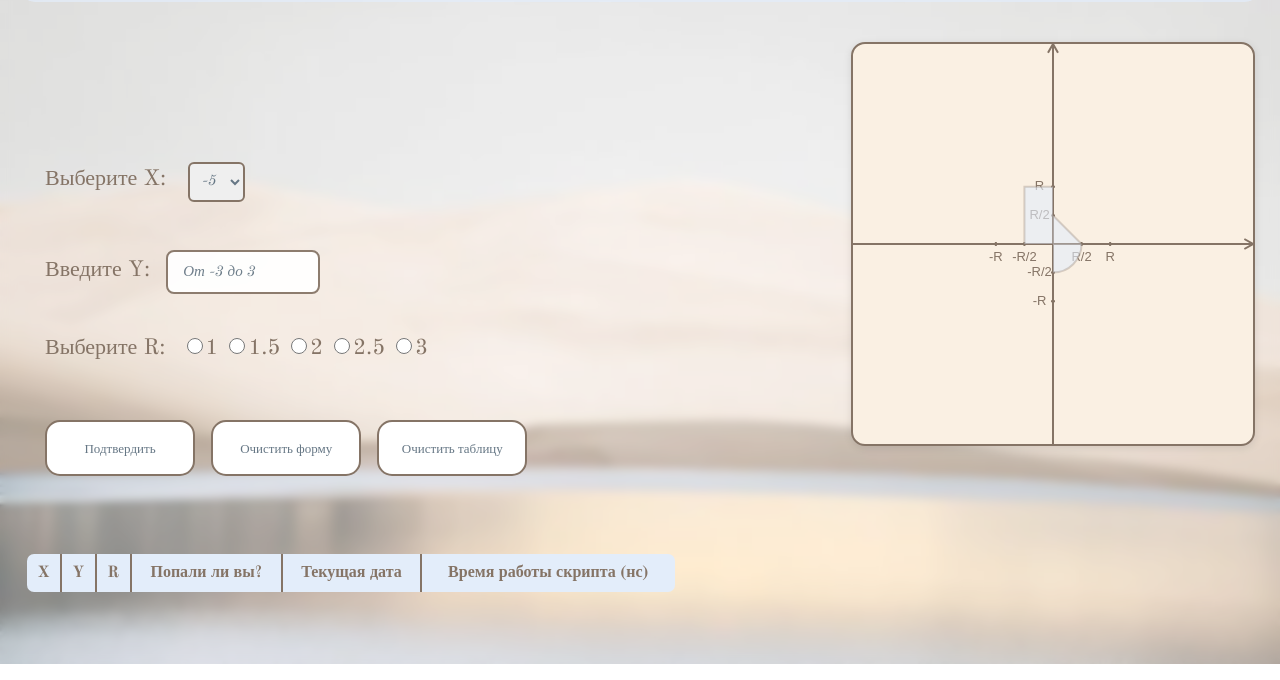
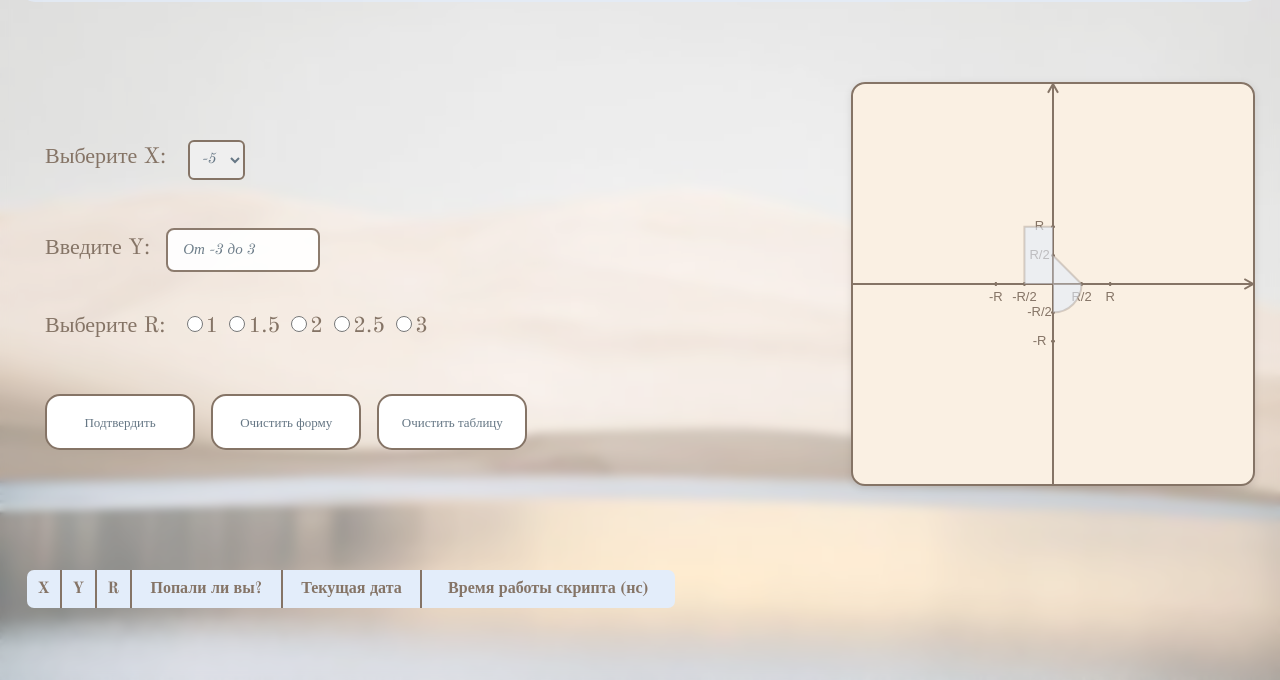
Before and after one commit to LunarSonic/web_lab1, a website with bundled scripts: page frontend/index.html in a window 1280 px wide. Shown: the part 172-852 px from the top of the page. Built offline with nearby package versions, Linux system fonts and the light colour scheme; a web font is replaced by a local one.

Commit message:
style.css updated

```diff
--- a/frontend/style.css
+++ b/frontend/style.css
@@ -71,7 +71,7 @@ body {
 #main_form {
     font-size: 22px;
     text-align: left;
-    margin-top: 102px;
+    margin-top: 80px;
     margin-left: 20px;
 }
 
@@ -109,7 +109,7 @@ body {
 
 #choice_of_y {
     margin-top: 20px;
-    margin-bottom: 30px;
+    margin-bottom: 40px;
 }
 
 #y {
@@ -120,6 +120,7 @@ body {
     border-radius: 8px;
     background: white;
     opacity: 0.93;
+    cursor: pointer;
     font-family: 'Old Standard TT', sans-serif;
     font-size: 16px;
     color: #857466;
@@ -140,7 +141,7 @@ body {
 
 #button_container button {
     padding: 4px 6px;
-    margin-top: 18px;
+    margin-top: 14px;
     margin-right: 10px;
     width: 150px;
     height: 56px;
@@ -165,7 +166,7 @@ body {
     border: 2px solid #857466;
     border-radius: 14px;
     box-shadow: 0 2px 9px rgba(0, 0, 0, 0.1);
-    margin-top: 30px;
+    margin-top: 70px;
 }
 
 .error {
```
